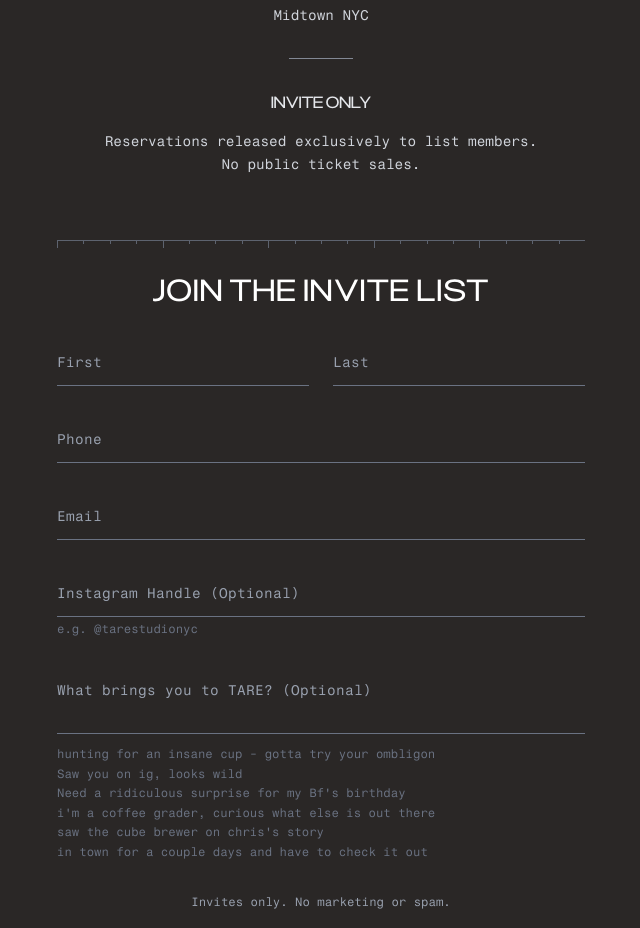
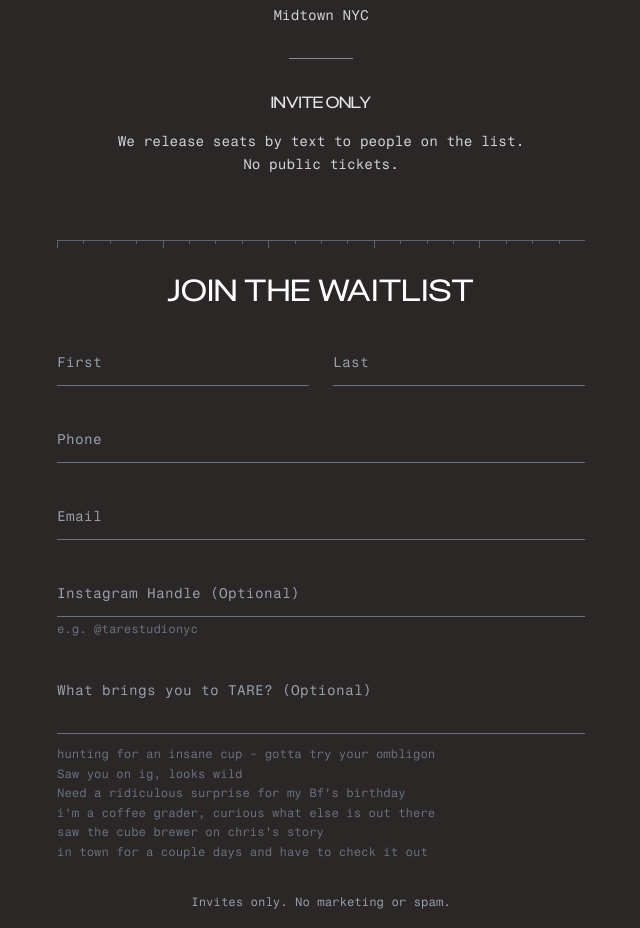
Before and after one commit to christare/tare-website, a Next.js app: page / in a window 1280 px wide. Shown: the part 1925-2853 px from the top of the page, without its empty margins (319-959 px from the left). Built offline with nearby package versions, Linux system fonts and the light colour scheme.

Commit message:
change to waitlist

```diff
--- a/src/app/page.tsx
+++ b/src/app/page.tsx
@@ -169,8 +169,8 @@ export default function PriorityPage() {
               <div className="mb-8">
                 <p className="text-gray-200 text-base mb-4" style={{ fontFamily: 'NonBureauExtended, sans-serif' }}>INVITE ONLY</p>
                 <p className="text-gray-300 text-sm leading-relaxed max-w-md mx-auto" style={{ fontFamily: 'FragmentMono, monospace' }}>
-                  Reservations released exclusively to list members.<br/>
-                  No public ticket sales.
+                  We release seats by text to people on the list.<br/>
+                  No public tickets.
                 </p>
               </div>
             </div>
@@ -198,7 +198,7 @@ export default function PriorityPage() {
                 className="text-2xl md:text-3xl font-light tracking-wider"
                 style={{ fontFamily: 'NonBureauExtended, sans-serif' }}
               >
-                JOIN THE INVITE LIST
+                JOIN THE WAITLIST
               </h2>
             </div>
 
@@ -286,7 +286,7 @@ export default function PriorityPage() {
            >
              <h1 className="text-2xl md:text-3xl font-light tracking-wider mb-6">THANK YOU</h1>
              <p className="text-gray-400 text-sm tracking-wide leading-relaxed max-w-md mx-auto">
-               You have been added to our priority list. We will be in touch when new experiences become available.
+               You have been added to our waitlist. We will be in touch when new experiences become available.
              </p>
            </motion.div>
          )}
```
